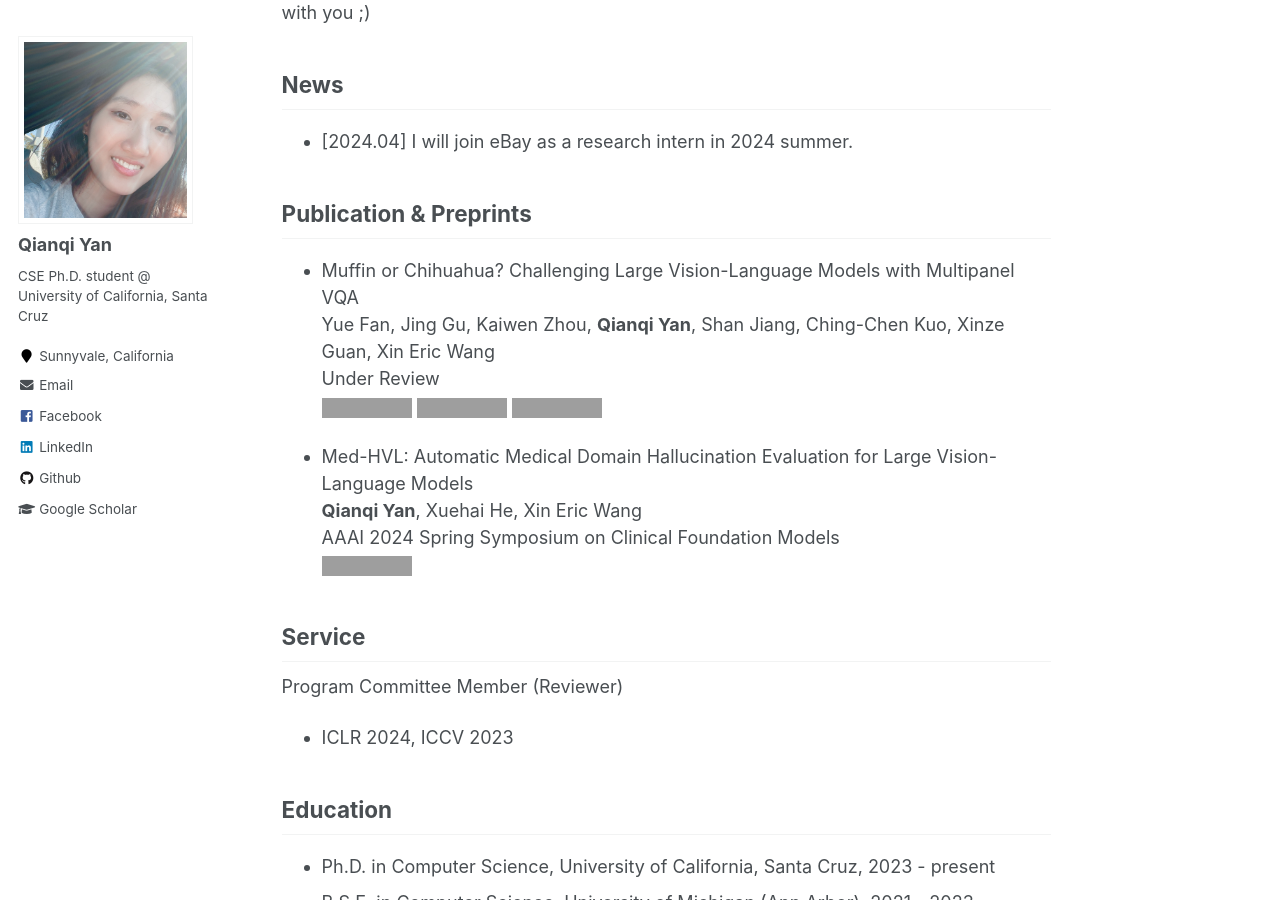
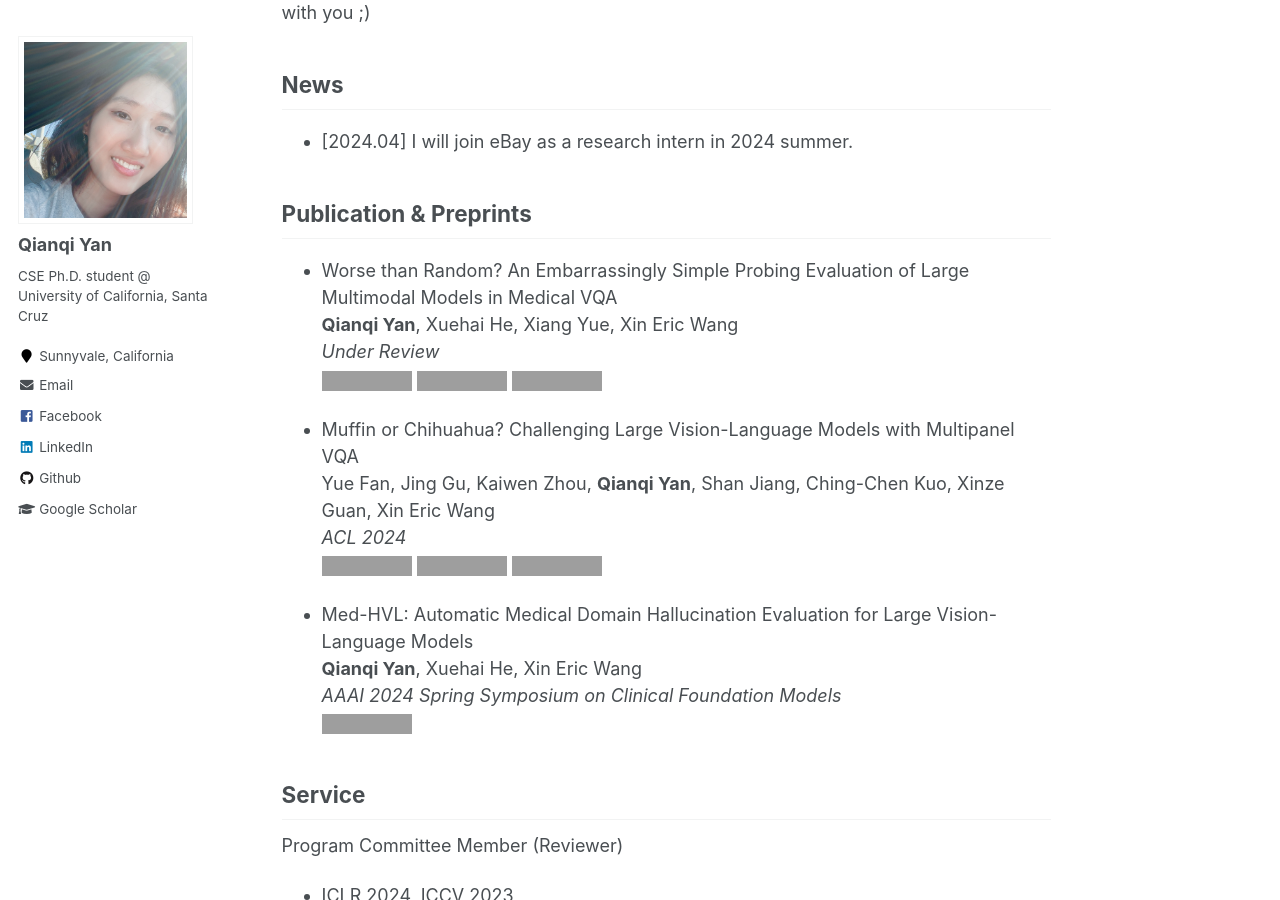
Before and after one commit to Jackie-2000/Jackie-2000.github.io, a Jekyll site: the page built from _pages/about.md, in a window 1280 px wide and 900 px high, scrolled down 468 px. Built offline with Jekyll 4.4.1, drawn with Linux system fonts in a browser that asks for light colours; grey boxes are pictures that could not be loaded.

Commit message:
Update about.md

```diff
--- a/_pages/about.md
+++ b/_pages/about.md
@@ -21,14 +21,19 @@ News
 
 Publication & Preprints
 ------
+* Worse than Random? An Embarrassingly Simple Probing Evaluation of Large Multimodal Models in Medical VQA \
+  **Qianqi Yan**, Xuehai He, Xiang Yue, Xin Eric Wang \
+  *Under Review* \
+  <a href='https://arxiv.org/abs/2405.20421'><img src='https://img.shields.io/badge/Paper-Arxiv-red'></a> <a href='https://jackie-2000.github.io/probmed.github.io/'><img src='https://img.shields.io/badge/Project-Page-blue'></a> <a href='https://github.com/eric-ai-lab/ProbMed'><img src='https://img.shields.io/badge/Code-Github-brightgreen?logo=github'></a>
+
 * Muffin or Chihuahua? Challenging Large Vision-Language Models with Multipanel VQA \
   Yue Fan, Jing Gu, Kaiwen Zhou, **Qianqi Yan**, Shan Jiang, Ching-Chen Kuo, Xinze Guan, Xin Eric Wang\
-  Under Review \
+  *ACL 2024* \
   <a href='https://arxiv.org/abs/2401.15847'><img src='https://img.shields.io/badge/Paper-Arxiv-red'></a> <a href='https://sites.google.com/view/multipanelvqa/home'><img src='https://img.shields.io/badge/Project-Page-blue'></a> <a href='https://github.com/eric-ai-lab/MultipanelVQA'><img src='https://img.shields.io/badge/Code-Github-brightgreen?logo=github'></a>
 
 * Med-HVL: Automatic Medical Domain Hallucination Evaluation for Large Vision-Language Models \
   **Qianqi Yan**, Xuehai He, Xin Eric Wang \
-  AAAI 2024 Spring Symposium on Clinical Foundation Models \
+  *AAAI 2024 Spring Symposium on Clinical Foundation Models* \
   <a href='https://scholar.google.com/citations?view_op=view_citation&hl=en&user=MYrX5ooAAAAJ&citation_for_view=MYrX5ooAAAAJ:u-x6o8ySG0sC'><img src='https://img.shields.io/badge/Paper-Open_Review-red'></a>
 
 Service
```
